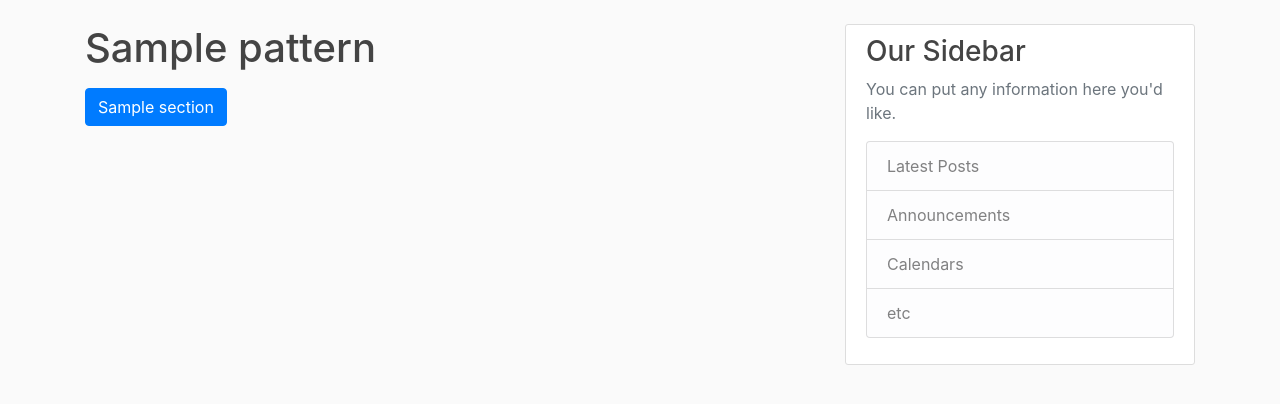
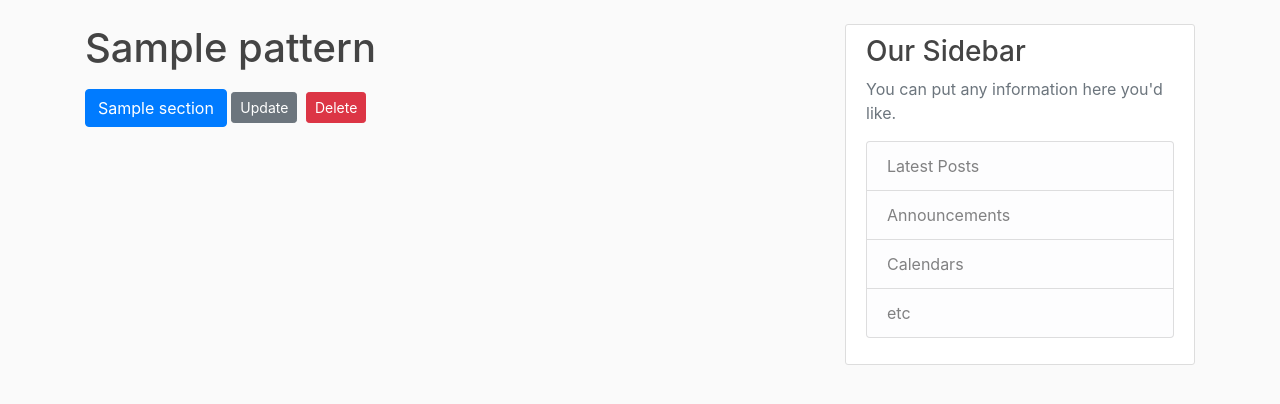
Before and after one commit to KartBlanche/UpliftYourself, a Flask app: a page that uses flaskblog/templates/pattern.html in a window 1280 px wide. Shown: the part 56-460 px from the top of the page. Run offline with Flask 2, Linux system fonts and the light colour scheme; a user stored in the database is signed in; tables that the repository leaves empty hold one stand-in row (values such as "Sample post"); some libraries are stand-ins or nearby versions.

Commit message:
Creating Delete/Update admin links/pages for Patterns

```diff
--- a/flaskblog/models.py
+++ b/flaskblog/models.py
@@ -51,6 +51,7 @@ class Post(db.Model):
 class Pattern(db.Model):
     id = db.Column(db.Integer, primary_key=True)
     title = db.Column(db.String(100), unique=True, nullable=False)
+    content = db.Column(db.Text)
     sections = db.relationship('Section', backref='parent_pattern', lazy=True)
 
     def __repr__(self):
--- a/flaskblog/patterns/forms.py
+++ b/flaskblog/patterns/forms.py
@@ -5,10 +5,11 @@ from wtforms.validators import DataRequired
 
 class PatternForm(FlaskForm):
     title = StringField('Title', validators=[DataRequired()])
-    submit = SubmitField('Create Pattern')
+    content = TextAreaField('Content')
+    submit = SubmitField('Create/Update Pattern')
 
 
 class SectionForm(FlaskForm):
     title = StringField('Section Title', validators=[DataRequired()])
     content = TextAreaField('Content', validators=[DataRequired()])
-    submit = SubmitField('Update Pattern Section')
+    submit = SubmitField('Create/Update Pattern Section')
--- a/flaskblog/patterns/routes.py
+++ b/flaskblog/patterns/routes.py
@@ -12,7 +12,7 @@ patterns = Blueprint('patterns', __name__)
 @patterns.route("/patterns")
 def index():
     page = request.args.get('page', 1, type=int)
-    patterns_list = Pattern.query.order_by(Pattern.id.asc())\
+    patterns_list = Pattern.query.order_by(Pattern.id.asc()) \
         .paginate(page=page, per_page=10)
     return render_template('patterns_index.html', patterns_list=patterns_list)
 
@@ -22,7 +22,7 @@ def index():
 def new_pattern():  # let the user make patterns when logged in
     form = PatternForm()
     if form.validate_on_submit():
-        pattern = Pattern(title=form.title.data)
+        pattern = Pattern(title=form.title.data, content=form.content.data)
         db.session.add(pattern)
         db.session.commit()
         flash('Your pattern has been created!', 'success')
@@ -30,7 +30,7 @@ def new_pattern():  # let the user make patterns when logged in
     return render_template('create_post.html', title='New Pattern', form=form, legend='New Pattern')
 
 
-@patterns.route("/patterns/<int:section_id>")
+@patterns.route("/patterns/sections/<int:section_id>")
 def section(section_id):  # make an individual page for each section, distinguished by section_id
     section = Section.query.get_or_404(section_id)
     return render_template('pattern_section.html', title=section.title, section=section)
@@ -40,13 +40,13 @@ def section(section_id):  # make an individual page for each section, distinguis
 def pattern(title):
     page = request.args.get('page', 1, type=int)
     pattern = Pattern.query.filter_by(title=title).first_or_404()
-    sections = Section.query.filter_by(parent_pattern=pattern)\
+    sections = Section.query.filter_by(parent_pattern=pattern) \
         .order_by(Section.id.asc()) \
         .paginate(page=page, per_page=10)
     return render_template('pattern.html', sections=sections, pattern=pattern)
 
 
-@patterns.route("/patterns/<int:section_id>/update", methods=['GET', 'POST'])
+@patterns.route("/patterns/sections/<int:section_id>/update", methods=['GET', 'POST'])
 @login_required
 def update_section(section_id):  # let admins update pattern sections
     section = Section.query.get_or_404(section_id)
@@ -63,3 +63,34 @@ def update_section(section_id):  # let admins update pattern sections
         form.title.data = section.title
         form.content.data = section.content
     return render_template('create_post.html', title='Update Pattern Section', form=form, legend='Update Section')
+
+
+@patterns.route("/patterns/<int:title>/update", methods=['GET', 'POST'])
+@login_required
+def update_pattern(title):  # let admins update pattern sections
+    pattern = Pattern.query.get_or_404(title)
+    if current_user.role != 'admin':  # only admins can update
+        abort(403)
+    form = PatternForm()
+    if form.validate_on_submit():  # update the pattern section in the database
+        pattern.title = form.title.data
+        pattern.content = form.content.data
+        db.session.commit()
+        flash('Your pattern has been updated!', 'success')
+        return redirect(url_for('patterns.index', pattern_title=pattern.title))
+    elif request.method == 'GET':  # auto populate forms with the existing pattern section info
+        form.title.data = pattern.title
+        form.content.data = pattern.content
+    return render_template('create_post.html', title='Update Pattern', form=form, legend='Update Pattern')
+
+
+@patterns.route("/patterns/sections/<int:section_id>/delete", methods=['POST'])
+@login_required
+def delete_section(section_id):  # let users delete their posts
+    section = Section.query.get_or_404(section_id)
+    if current_user.role != 'admin':  # only the post owner can delete it
+        abort(403)
+    db.session.delete(section)
+    db.session.commit()
+    flash('Your pattern section has been deleted.', 'success')
+    return redirect(url_for('patterns.index'))
--- a/flaskblog/templates/pattern.html
+++ b/flaskblog/templates/pattern.html
@@ -6,33 +6,34 @@
           <a class="btn btn-primary" data-toggle="collapse" href="#collapse{{ section.id }}" role="button" aria-expanded="false" aria-controls="collapse{{ section.id }}">
             {{ section.title }}
           </a>
+            {% if current_user.role == 'admin' %}
+                    <a class="btn btn-secondary btn-sm mt-1 mb-1" href="{{ url_for('patterns.update_section', section_id=section.id) }}">Update</a>
+                    <button type="button" class="btn btn-danger btn-sm m-1" data-toggle="modal" data-target="#deleteModal">Delete</button>
+            {% endif %}
         </p>
         <div class="collapse" id="collapse{{ section.id }}">
           <div class="card card-body">
             {{ section.content }}
           </div>
         </div>
-<!--<div class="accordion" id="accordionExample">
-  <div class="card">
-    <div class="card-header" id="headingOne">
-      <h5 class="mb-0">
-        <button class="btn btn-link" type="button" data-toggle="collapse" data-target="#collapse + section.id" aria-expanded="true" aria-controls="collapse + section.id">
-          {{ section.title }}
-        </button>
-      </h5>
-    </div>
-    <div id="collapse + section.id" class="collapse show" aria-labelledby="heading + section.id" data-parent="#accordionExample">
-      <div class="card-body">
-        {{ section.content }}
+    <!-- Modal -->
+    <div class="modal fade" id="deleteModal" tabindex="-1" role="dialog" aria-labelledby="deleteModalLabel" aria-hidden="true">
+      <div class="modal-dialog" role="document">
+        <div class="modal-content">
+          <div class="modal-header">
+            <h5 class="modal-title" id="deleteModalLabel">Delete Section?</h5>
+            <button type="button" class="close" data-dismiss="modal" aria-label="Close">
+              <span aria-hidden="true">&times;</span>
+            </button>
+          </div>
+          <div class="modal-footer">
+            <button type="button" class="btn btn-secondary" data-dismiss="modal">Close</button>
+            <form action="{{ url_for('patterns.delete_section', section_id=section.id) }}" method="POST">
+                <input class="btn btn-danger" type="submit" value="Delete">
+            </form>
+          </div>
+        </div>
       </div>
     </div>
-  </div>
-</div>
-        <article class="media content-section">
-          <div class="media-body">
-            <h2><a class="article-title" href="{{ url_for('patterns.section', section_id=section.id) }}">{{ section.title }}</a></h2>
-            <p class="article-content">{{ section.content }}</p>
-          </div>
-        </article>-->
     {% endfor %}
 {% endblock content %}
--- a/flaskblog/templates/patterns_index.html
+++ b/flaskblog/templates/patterns_index.html
@@ -1,6 +1,8 @@
 {% extends "layout.html" %}
 {% block content %}
 {% for pattern in patterns_list.items %}
+<p>
 <h2><a class="article-title" href="{{ url_for('patterns.pattern', title=pattern.title) }}">{{ pattern.title }}</a></h2>
+</p>
 {% endfor %}
 {% endblock content %}
```
Also changed, not shown: flaskblog/site.db.
